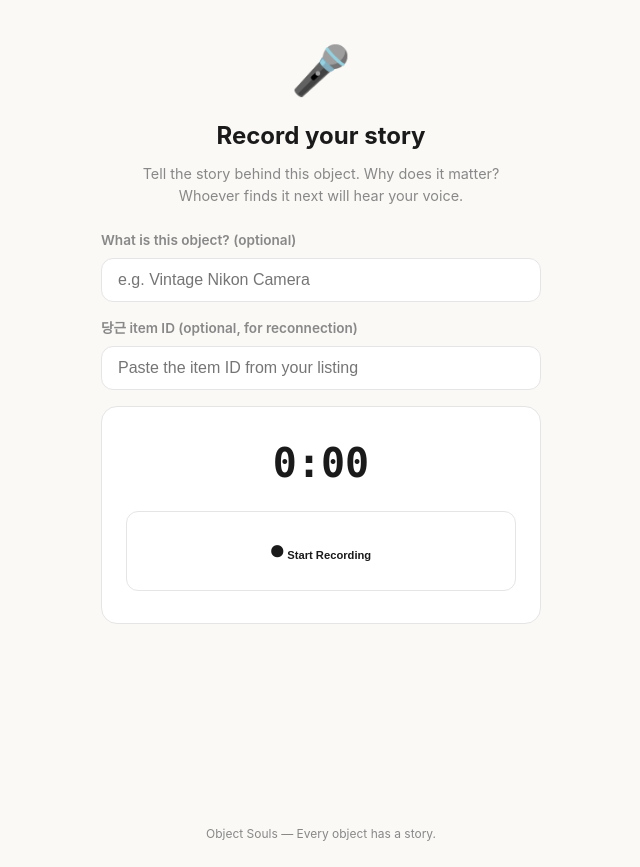
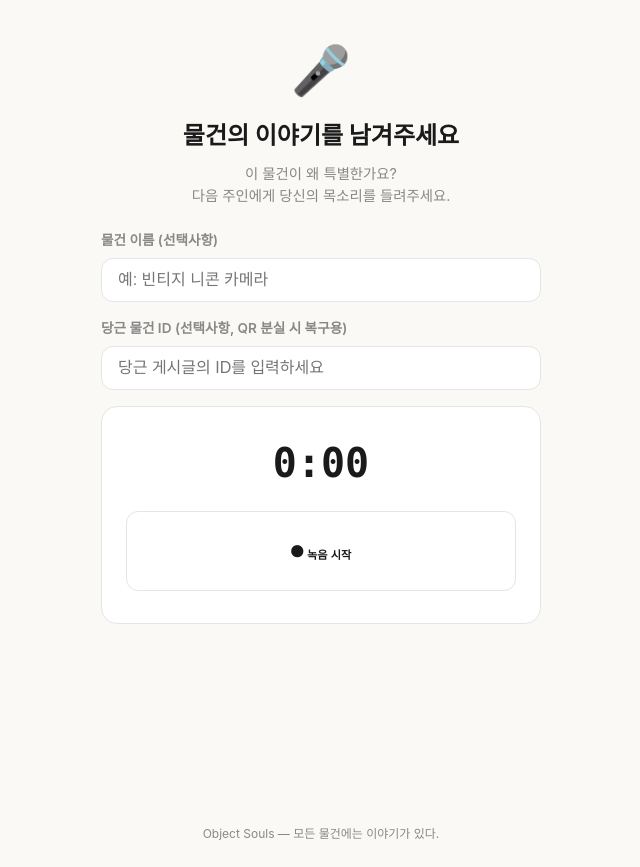
Before and after one commit to jianran/object-souls, a FastAPI app: page / in a window 1280 px wide. Shown: the whole page, without its empty margins (319-959 px from the left). Run offline with FastAPI, Linux system fonts and the light colour scheme.

Commit message:
i18n: full Korean translation

```diff
--- a/templates/index.html
+++ b/templates/index.html
@@ -8,75 +8,72 @@
 </head>
 <body>
 <div class="container" id="app">
-  <!-- Step 1: Record -->
   <div id="step-record">
     <h1>🎤</h1>
-    <h2>Record your story</h2>
-    <p class="subtitle">Tell the story behind this object. Why does it matter?<br>Whoever finds it next will hear your voice.</p>
+    <h2>물건의 이야기를 남겨주세요</h2>
+    <p class="subtitle">이 물건이 왜 특별한가요? <br>다음 주인에게 당신의 목소리를 들려주세요.</p>
 
     <div class="form-group">
-      <label>What is this object? (optional)</label>
-      <input type="text" id="item-title" placeholder="e.g. Vintage Nikon Camera" maxlength="100">
+      <label>물건 이름 (선택사항)</label>
+      <input type="text" id="item-title" placeholder="예: 빈티지 니콘 카메라" maxlength="100">
     </div>
 
     <div class="form-group">
-      <label>당근 item ID (optional, for reconnection)</label>
-      <input type="text" id="daangn-id" placeholder="Paste the item ID from your listing" maxlength="50">
+      <label>당근 물건 ID (선택사항, QR 분실 시 복구용)</label>
+      <input type="text" id="daangn-id" placeholder="당근 게시글의 ID를 입력하세요" maxlength="50">
     </div>
 
     <div class="recorder" id="recorder">
       <div class="timer" id="timer">0:00</div>
       <button class="btn btn-record" id="btn-record" onclick="toggleRecording()">
         <span class="icon">⏺</span>
-        <span class="label" id="record-label">Start Recording</span>
+        <span class="label" id="record-label">녹음 시작</span>
       </button>
     </div>
 
     <div id="preview-area" style="display:none;">
       <audio id="preview-audio" controls></audio>
       <button class="btn btn-primary" id="btn-submit" onclick="submitStory()">
-        ✨ Generate QR Code
+        ✨ QR 코드 생성
       </button>
       <button class="btn btn-secondary" onclick="resetRecording()">
-        🔄 Re-record
+        🔄 다시 녹음
       </button>
     </div>
 
     <div id="loading" style="display:none;">
-      <p>Processing...</p>
+      <p>처리 중...</p>
     </div>
   </div>
 
-  <!-- Step 2: QR Result -->
   <div id="step-result" style="display:none;">
-    <h2>✅ Story saved!</h2>
-    <p class="subtitle">Download this QR code and add it to your 당근 listing.</p>
+    <h2>✅ 이야기가 저장되었습니다!</h2>
+    <p class="subtitle">QR 코드를 다운로드해서 당근 게시글에 추가하세요.</p>
 
     <div class="qr-result" id="qr-result"></div>
     <p class="qr-url" id="qr-url"></p>
 
     <div class="btn-group">
-      <button class="btn btn-primary" onclick="downloadQR()">📥 Download QR</button>
-      <button class="btn btn-secondary" onclick="copyLink()">🔗 Copy Link</button>
+      <button class="btn btn-primary" onclick="downloadQR()">📥 QR 다운로드</button>
+      <button class="btn btn-secondary" onclick="copyLink()">🔗 링크 복사</button>
     </div>
 
     <div class="tip">
-      <strong>💡 Tip:</strong> Save the QR image on your phone too — the buyer can scan it directly from your screen at the meetup.
+      <strong>💡 팁:</strong> QR 이미지를 핸드폰에도 저장하세요 — 직거래 시 상대방이 바로 스캔할 수 있습니다.
     </div>
 
-    <button class="btn btn-secondary" onclick="resetAll()">➕ Record another story</button>
+    <button class="btn btn-secondary" onclick="resetAll()">➕ 다른 이야기 녹음하기</button>
   </div>
 
-  <!-- Step 3: Error -->
   <div id="step-error" style="display:none;">
-    <h2>⚠️ Something went wrong</h2>
+    <h2>⚠️ 오류가 발생했습니다</h2>
     <p id="error-message"></p>
-    <button class="btn btn-secondary" onclick="resetAll()">Try again</button>
+    <button class="btn btn-secondary" onclick="resetAll()">다시 시도</button>
   </div>
 </div>
 
 <footer class="footer">
-  <p>Object Souls — Every object has a story.</p>
+  <p>Object Souls — 모든 물건에는 이야기가 있다.</p>
 </footer>
 
 <script>
@@ -112,11 +109,11 @@ async function startRecording() {
     mediaRecorder.start();
     isRecording = true;
     document.getElementById('btn-record').classList.add('recording');
-    document.getElementById('record-label').textContent = 'Stop Recording';
+    document.getElementById('record-label').textContent = '녹음 중지';
     document.getElementById('btn-record').querySelector('.icon').textContent = '⏹';
     startTimer();
   } catch (err) {
-    alert('Microphone access is required. Please allow access and try again.');
+    alert('마이크 접근 권한이 필요합니다. 브라우저 설정에서 마이크를 허용해주세요.');
     console.error(err);
   }
 }
@@ -125,7 +122,7 @@ function stopRecording() {
   if (mediaRecorder && mediaRecorder.state !== 'inactive') {
     mediaRecorder.stop();
     isRecording = false;
-    document.getElementById('record-label').textContent = '✅ Recorded';
+    document.getElementById('record-label').textContent = '✅ 녹음 완료';
     document.getElementById('btn-record').querySelector('.icon').textContent = '✅';
     stopTimer();
   }
@@ -135,7 +132,7 @@ function resetRecording() {
   audioBlob = null; audioChunks = [];
   document.getElementById('preview-area').style.display = 'none';
   document.getElementById('btn-record').classList.remove('recording');
-  document.getElementById('record-label').textContent = 'Start Recording';
+  document.getElementById('record-label').textContent = '녹음 시작';
   document.getElementById('btn-record').querySelector('.icon').textContent = '⏺';
   seconds = 0; document.getElementById('timer').textContent = '0:00';
 }
@@ -170,10 +167,8 @@ async function submitStory() {
   try {
     const res = await fetch('/api/items', { method: 'POST', body: formData });
     const data = await res.json();
-
     qrSvgData = data.qr_svg;
     currentQrCodeId = data.qr_code_id;
-
     document.getElementById('step-record').style.display = 'none';
     document.getElementById('step-result').style.display = 'block';
     document.getElementById('qr-result').innerHTML = qrSvgData;
@@ -181,7 +176,7 @@ async function submitStory() {
   } catch (err) {
     document.getElementById('step-record').style.display = 'none';
     document.getElementById('step-error').style.display = 'block';
-    document.getElementById('error-message').textContent = 'Failed to save story. Please try again.';
+    document.getElementById('error-message').textContent = '이야기 저장에 실패했습니다. 다시 시도해주세요.';
     console.error(err);
   } finally {
     document.getElementById('loading').style.display = 'none';
@@ -202,8 +197,8 @@ function downloadQR() {
 
 async function copyLink() {
   const url = document.getElementById('qr-url').textContent;
-  try { await navigator.clipboard.writeText(url); alert('Link copied!'); }
-  catch { prompt('Copy this link:', url); }
+  try { await navigator.clipboard.writeText(url); alert('링크가 복사되었습니다!'); }
+  catch { prompt('이 링크를 복사하세요:', url); }
 }
 
 function resetAll() {
```
Also changed, not shown: templates/story.html (+32 -35 lines).
